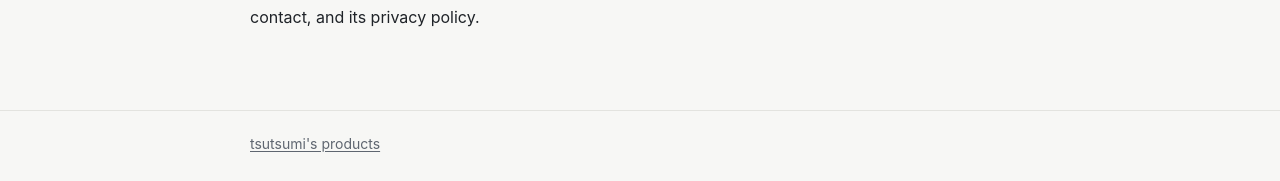
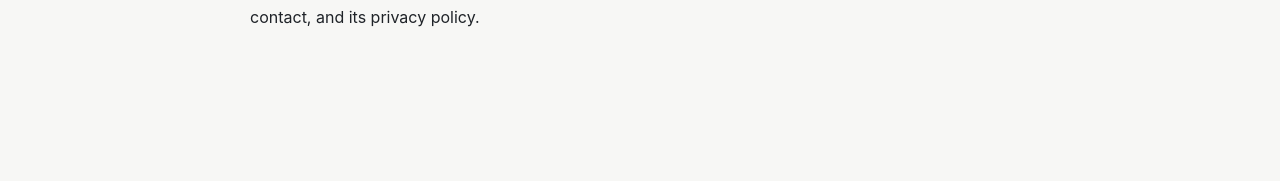
Before and after one commit to tsutsumi03/tsutsumi03.github.io, a Jekyll site: the page built from index.html, in a window 1280 px wide. Shown: the part 1188-1369 px from the top of the page. Built offline with Jekyll 4.4.1, drawn with Linux system fonts in a browser that asks for light colours; after the commit the page ends 1298 px from its top, so only the background shows below that.

Commit message:
change: 情報のないフッターを外す
Co-Authored-By: Claude Opus 5.5 <noreply@anthropic.com>

```diff
--- a/_layouts/default.html
+++ b/_layouts/default.html
@@ -48,11 +48,5 @@
       {{ content }}
     </article>
   </main>
-
-  <footer class="site-footer">
-    <div class="wrap">
-      <a href="{{ '/' | relative_url }}">{{ site.title }}</a>
-    </div>
-  </footer>
 </body>
 </html>
--- a/assets/css/site.css
+++ b/assets/css/site.css
@@ -48,7 +48,7 @@ body {
 
 a { color: var(--link); text-underline-offset: 2px; }
 
-/* ヘッダー・フッター */
+/* ヘッダー */
 
 .site-header {
   border-bottom: 1px solid var(--border);
@@ -65,23 +65,6 @@ a { color: var(--link); text-underline-offset: 2px; }
 }
 
 main.wrap { flex: 1; padding-top: 40px; padding-bottom: 64px; }
-
-.site-footer {
-  border-top: 1px solid var(--border);
-  color: var(--muted);
-  font-size: 14px;
-}
-
-.site-footer .wrap {
-  display: flex;
-  flex-wrap: wrap;
-  gap: 8px 20px;
-  justify-content: space-between;
-  padding-top: 20px;
-  padding-bottom: 28px;
-}
-
-.site-footer a { color: inherit; }
 
 .page-bar {
   display: flex;
```
